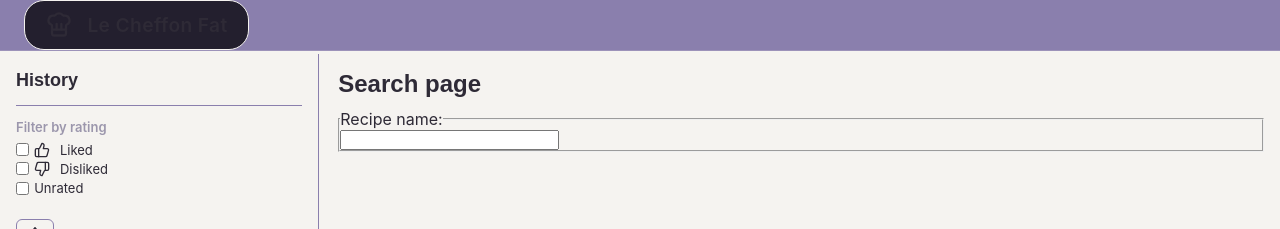
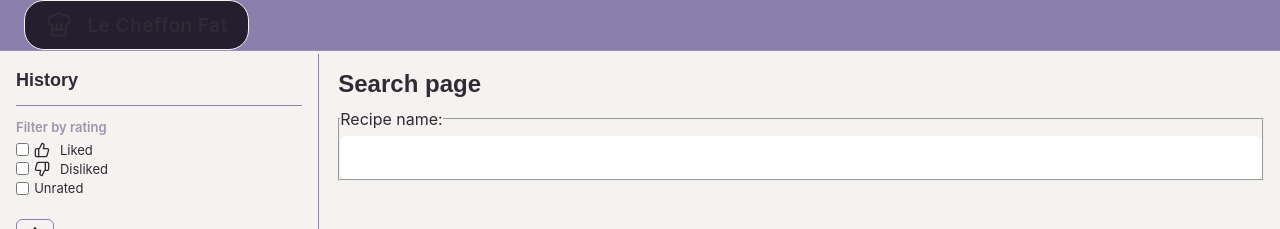
Before and after one commit to CoachGodzup/leCheffonFat, a Next.js app: page /search in a window 1280 px wide. Shown: the top 229 px of the page. Built offline with nearby package versions, Linux system fonts and the light colour scheme; no server answers.

Commit message:
style: Apply CSS class to recipe name search input

```diff
--- a/src/app/search/page.tsx
+++ b/src/app/search/page.tsx
@@ -15,6 +15,7 @@ const Search = () => {
         <fieldset>
           <legend>Recipe name:</legend>
           <input
+            className={styles.search}
             aria-label="Recipe name"
             value={searchText}
             onChange={(elm) => setSearchText(elm.target.value)}
--- a/src/app/search/search.module.css
+++ b/src/app/search/search.module.css
@@ -0,0 +1,14 @@
+.search {
+  padding: 1em 1em 1em 2.5em;
+  border: none;
+  border-radius: 0.5em;
+  margin-top: 0.5em;
+  width: 100%;
+}
+
+.search::before {
+  content: "🔎";
+  position: absolute;
+  top: 0;
+  left: 0;
+}
```
